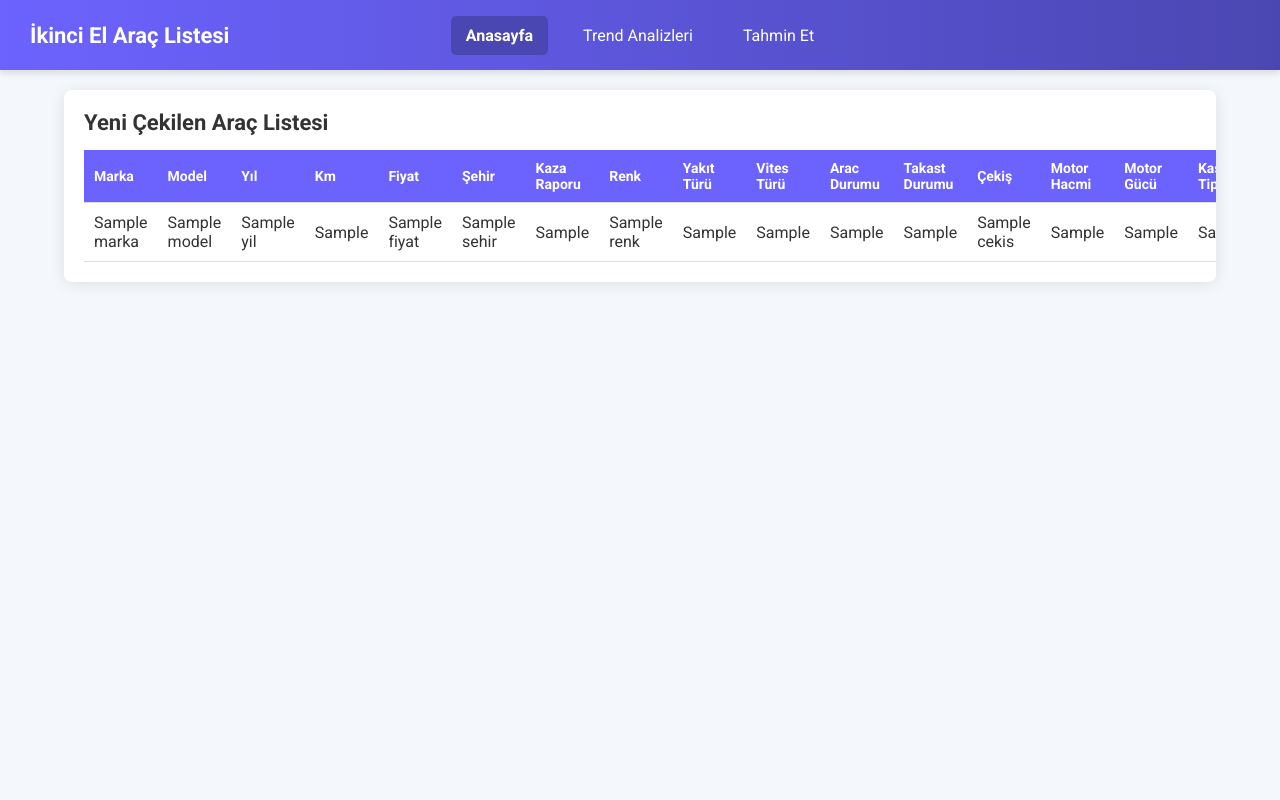
After one commit to birgulyuksel/DjangoProjem, a Django app: template projefinal/car_project/cars/templates/cars/collected_data.html in a window 1280 px wide. The commit adds this page. Run offline with Django 3.2, Linux system fonts and the light colour scheme; the template is opened without the code that fills it: most values are stand-ins (such as "Sample title", 1, 10 or a date in 2020).

Commit message:
vericekmeozelligieklendi

```diff
--- /dev/null
+++ b/projefinal/car_project/cars/templates/cars/collected_data.html
@@ -0,0 +1,194 @@
+<!DOCTYPE html>
+<html lang="tr">
+
+<head>
+    <meta charset="UTF-8">
+    <meta name="viewport" content="width=device-width, initial-scale=1.0">
+    <title>Yeni Çekilen Araç Listesi</title>
+    <link href="https://fonts.googleapis.com/css2?family=Roboto:wght@400;500;700&display=swap" rel="stylesheet">
+    <style>
+/* Navbar Ayarları */
+.navbar {
+            position: fixed;
+            top: 0;
+            left: 0;
+            width: 100%;
+            height: 70px;
+            background: linear-gradient(90deg, #6c63ff, #4b47b2);
+            color: #fff;
+            display: flex;
+            align-items: center;
+            justify-content: center;
+            padding: 0 30px;
+            z-index: 1000;
+            box-shadow: 0 4px 6px rgba(0, 0, 0, 0.1);
+            font-family: 'Arial', sans-serif;
+        }
+
+        .navbar .logo {
+            font-size: 22px;
+            font-weight: bold;
+            position: absolute;
+            left: 30px;
+        }
+
+        .navbar ul {
+            list-style: none;
+            display: flex;
+            gap: 20px;
+            padding: 0;
+            margin: 0;
+        }
+
+        .navbar ul li a {
+            color: #fff;
+            text-decoration: none;
+            font-size: 16px;
+            transition: all 0.3s ease;
+            padding: 10px 15px;
+            border-radius: 5px;
+        }
+
+        .navbar ul li a:hover {
+            background: rgba(255, 255, 255, 0.2);
+        }
+
+        .navbar ul li a.active {
+            background: #4b47b2;
+            font-weight: bold;
+        }
+
+        * {
+            margin: 0;
+            padding: 0;
+            box-sizing: border-box;
+            font-family: 'Roboto', sans-serif;
+        }
+
+        body {
+            background-color: #f4f7fb;
+            color: #333;
+            display: flex;
+            flex-direction: column;
+            min-height: 100vh;
+            padding-top: 70px;
+        }
+
+        /* Veri Tablosu Bölümü */
+        .table-section {
+            margin: 20px auto;
+            width: 90%;
+            background-color: #fff;
+            padding: 20px;
+            border-radius: 8px;
+            box-shadow: 0 2px 15px rgba(0, 0, 0, 0.1);
+            overflow-x: auto;
+        }
+
+        .table-section h3 {
+            font-size: 22px;
+            margin-bottom: 15px;
+        }
+
+        table {
+            width: 100%;
+            border-collapse: collapse;
+        }
+
+        th,
+        td {
+            padding: 10px;
+            text-align: left;
+            border-bottom: 1px solid #ddd;
+        }
+
+        th {
+            background-color: #6c63ff;
+            color: #fff;
+            font-size: 14px;
+        }
+
+        tr:nth-child(even) {
+            background-color: #f9f9f9;
+        }
+
+        tr:hover {
+            background-color: #f1f1f1;
+        }
+
+        /* Responsive Tasarım */
+        @media (max-width: 768px) {
+            body {
+                flex-direction: column;
+            }
+
+            .table-section {
+                width: 100%;
+            }
+        }
+    </style>
+</head>
+
+<body>
+    <nav class="navbar">
+        <div class="logo">İkinci El Araç Listesi</div>
+        <ul>
+            <li><a href="http://127.0.0.1:8000/" class="active">Anasayfa</a></li>
+            <li><a href="{% url 'trend_analysis' %}">Trend Analizleri</a></li>
+            <li><a href="{% url 'predict_price' %}">Tahmin Et</a></li>
+        </ul>
+
+    </nav>
+
+    <div class="table-section">
+        <h3>Yeni Çekilen Araç Listesi</h3>
+        <table>
+            <thead>
+                <tr>
+                    <th>Marka</th>
+                    <th>Model</th>
+                    <th>Yıl</th>
+                    <th>Km</th>
+                    <th>Fiyat</th>
+                    <th>Şehir</th>
+                    <th>Kaza Raporu</th>
+                    <th>Renk</th>
+                    <th>Yakıt Türü</th>
+                    <th>Vites Türü</th>
+                    <th>Arac Durumu</th>
+                    <th>Takast Durumu</th>
+                    <th>Çekiş</th>
+                    <th>Motor Hacmi</th>
+                    <th>Motor Gücü</th>
+                    <th>Kasa Tipi</th>
+                    <th>Kimden</th>
+                </tr>
+            </thead>
+            <tbody>
+                {% for row in data %}
+                    <tr>
+                        <td>{{ row.marka }}</td>
+                        <td>{{ row.model }}</td>
+                        <td>{{ row.yil }}</td>
+                        <td>{{ row.km }}</td>
+                        <td>{{ row.fiyat }}</td>
+                        <td>{{ row.sehir }}</td>
+                        <td>{{ row.kaza_raporu }}</td>
+                        <td>{{ row.renk }}</td>
+                        <td>{{ row.yakit_turu }}</td>
+                        <td>{{ row.vites_turu }}</td>
+                        <td>{{ row.arac_durumu }}</td>
+                        <td>{{ row.takas_durumu }}</td>
+                        <td>{{ row.cekis }}</td>
+                        <td>{{ row.motor_hacmi }}</td>
+                        <td>{{ row.motor_gucu }}</td>
+                        <td>{{ row.kasa_tipi }}</td>
+                        <td>{{ row.kimden }}</td>
+                    </tr>
+                {% endfor %}
+            </tbody>
+        </table>
+    </div>
+</body>
+
+</html>
--- a/projefinal/car_project/cars/utils.py
+++ b/projefinal/car_project/cars/utils.py
@@ -1,8 +1,14 @@
 import json
 from .models import Car
+import pandas as pd
 
 def load_data_to_db(json_file="car_data.json"):
     with open(json_file, "r", encoding="utf-8") as f:
         data_list = json.load(f)
         for data in data_list:
             Car.objects.create(**data)
+
+def export_to_excel():
+    cars = Car.objects.all().values()
+    df = pd.DataFrame(cars)
+    df.to_excel('cars.xlsx', index=False)
```
Also changed, not shown: projefinal/car_project/cars/management/commands/collect_data.py (added, +174 -0 lines), projefinal/car_project/cars/templates/cars/home.html (+17 -4 lines), projefinal/car_project/cars/urls.py (+5 -2 lines), projefinal/car_project/cars/views.py (+57 -0 lines), projefinal/car_project/db.sqlite3, 1 other file.
